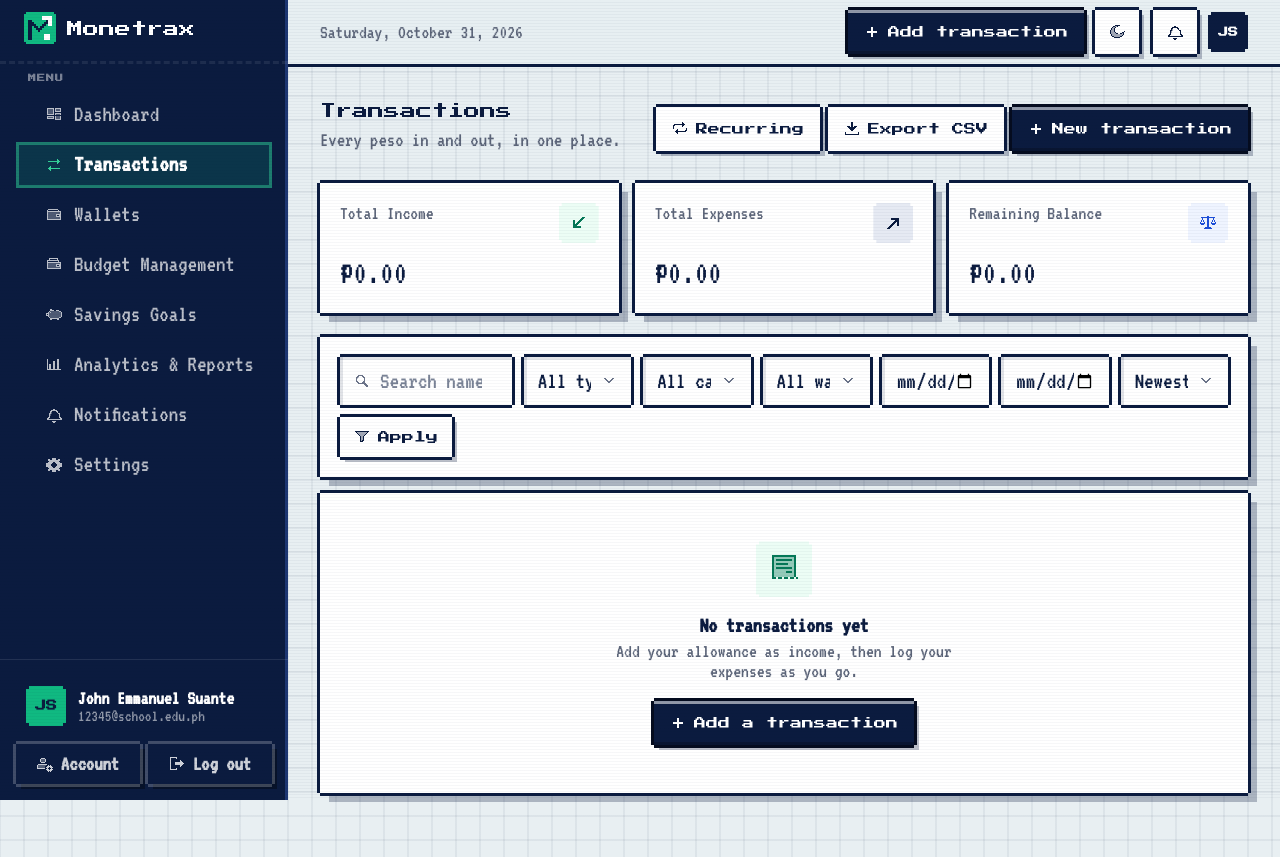
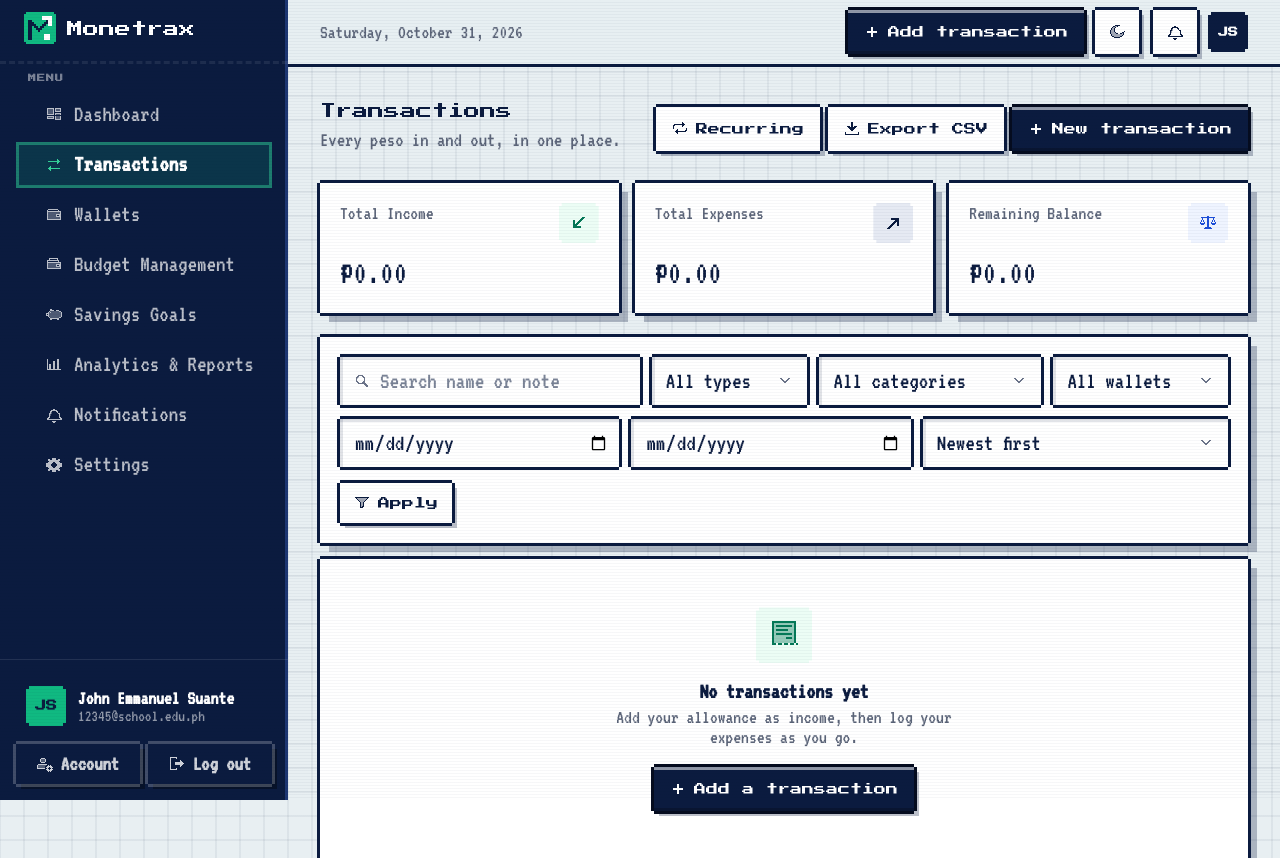
Before and after one commit to DeadByte753/Monetrax, a Flask app: page /transactions/ in a window 1280 px wide. Shown: the top 858 px of the page. Run offline with Flask 3, Linux system fonts and the light colour scheme; a user stored in the database is signed in; some libraries are stand-ins or nearby versions.

Commit message:
fix: prevent transaction filter text clipping

```diff
--- a/static/css/app.css
+++ b/static/css/app.css
@@ -302,3 +302,26 @@ html.dark .mx-sidebar { background: #0C1426; border-right: 1px solid #1C2741; }
 .mx-month-pick { display: flex; flex-wrap: wrap; align-items: flex-end; gap: 12px; }
 /* Long button labels may wrap instead of overflowing narrow cards */
 .mx-btn-wrap { white-space: normal; text-align: center; max-width: 100%; }
+
+/* Transaction filters: wrap by content instead of a fixed 7-column grid that squeezed selects below their text.
+   --fw is the longest value in ch (monospaced VT323), measured at the controls' own font size. */
+.mx-filters { display: flex; flex-wrap: wrap; gap: 14px 12px; font-family: var(--f-body, inherit); font-size: 17px; }
+.mx-filter {
+  /* text + 14px left padding + 40px caret lane + 3px pixel outline on each side */
+  --fw-box: calc(var(--fw, 10ch) + 60px);
+  flex: 1 1 var(--fw-box); min-width: min(100%, var(--fw-box)); box-sizing: border-box;
+}
+.mx-filter.is-search { --fw-box: calc(var(--fw) + 60px); flex-grow: 3; }
+.mx-filter.is-date { --fw-box: calc(var(--fw) + 72px); } /* date text + calendar button */
+.mx-filters .mx-control { box-sizing: border-box; width: 100%; min-width: 0; white-space: nowrap; }
+.mx-filters .mx-select { text-overflow: ellipsis; overflow: hidden; }
+.mx-filters input[type="date"] { padding-right: 10px; }
+.mx-filters input[type="date"]::-webkit-calendar-picker-indicator { flex: none; margin-left: 6px; cursor: pointer; }
+.mx-filter-actions { display: flex; flex-wrap: wrap; align-items: center; gap: 12px 16px; margin-top: 16px; }
+.mx-filter-summary { margin-left: auto; }
+@media (max-width: 639px) {
+  .mx-filter { flex-basis: 100%; }            /* phones: one field per row */
+  .mx-filter-summary { margin-left: 0; flex-basis: 100%; }
+}
+.mx-filters input[type="search"] { -webkit-appearance: none; appearance: none; }
+.mx-filters input[type="search"]::-webkit-search-decoration { display: none; }
--- a/templates/transactions/index.html
+++ b/templates/transactions/index.html
@@ -15,13 +15,16 @@
 </section>
 
 <form method="get" class="mx-card mt-6 p-4 sm:p-5" data-autosubmit role="search" aria-label="Filter transactions">
-  <div class="grid grid-cols-1 gap-3 md:grid-cols-2 xl:grid-cols-[minmax(0,1.6fr)_repeat(6,minmax(0,1fr))]">
-    <div class="relative">
+  {# Each field's minimum width is its longest option in ch (VT323 is monospaced), so nothing clips. #}
+  {% set cat_ch = ([14] + categories|map(attribute='name')|map('length')|list)|max %}
+  {% set wal_ch = ([11] + wallets|map(attribute='name')|map('length')|map('int')|list)|max + (9 if wallets|selectattr('archived')|list else 0) %}
+  <div class="mx-filters">
+    <div class="mx-filter is-search relative" style="--fw: 22ch">
       <label for="q" class="sr-only">Search</label>
       <i data-lucide="search" class="mx-search-icon" aria-hidden="true"></i>
       <input id="q" type="search" name="q" value="{{ f.q }}" placeholder="Search name or note" class="mx-control has-prefix">
     </div>
-    <div class="relative">
+    <div class="mx-filter relative" style="--fw: 9ch">
       <label for="type" class="sr-only">Type</label>
       <select id="type" name="type" class="mx-control mx-select">
         <option value="">All types</option>
@@ -30,7 +33,7 @@
       </select>
       <i data-lucide="chevron-down" class="mx-select-caret" aria-hidden="true"></i>
     </div>
-    <div class="relative">
+    <div class="mx-filter relative" style="--fw: {{ cat_ch }}ch">
       <label for="category" class="sr-only">Category</label>
       <select id="category" name="category" class="mx-control mx-select">
         <option value="">All categories</option>
@@ -44,7 +47,7 @@
       </select>
       <i data-lucide="chevron-down" class="mx-select-caret" aria-hidden="true"></i>
     </div>
-    <div class="relative">
+    <div class="mx-filter relative" style="--fw: {{ wal_ch }}ch">
       <label for="wallet" class="sr-only">Wallet</label>
       <select id="wallet" name="wallet" class="mx-control mx-select">
         <option value="">All wallets</option>
@@ -52,15 +55,15 @@
       </select>
       <i data-lucide="chevron-down" class="mx-select-caret" aria-hidden="true"></i>
     </div>
-    <div>
+    <div class="mx-filter is-date" style="--fw: 10ch">
       <label for="start" class="sr-only">From date</label>
       <input id="start" type="date" name="start" value="{{ f.start.isoformat() if f.start }}" class="mx-control" title="From">
     </div>
-    <div>
+    <div class="mx-filter is-date" style="--fw: 10ch">
       <label for="end" class="sr-only">To date</label>
       <input id="end" type="date" name="end" value="{{ f.end.isoformat() if f.end }}" class="mx-control" title="To">
     </div>
-    <div class="relative">
+    <div class="mx-filter relative" style="--fw: 14ch">
       <label for="sort" class="sr-only">Sort by</label>
       <select id="sort" name="sort" class="mx-control mx-select">
         <option value="date_desc" {% if f.sort == 'date_desc' %}selected{% endif %}>Newest first</option>
@@ -71,11 +74,11 @@
       <i data-lucide="chevron-down" class="mx-select-caret" aria-hidden="true"></i>
     </div>
   </div>
-  <div class="mt-3 flex flex-wrap items-center gap-3">
+  <div class="mx-filter-actions">
     <button type="submit" class="mx-btn-secondary mx-btn-sm"><i data-lucide="filter"></i>Apply</button>
     {% if filtered %}
       <a href="{{ url_for('transactions.index') }}" class="mx-link text-sm">Clear filters</a>
-      <p class="ml-auto text-sm text-ink-500">
+      <p class="mx-filter-summary text-sm text-ink-500">
         {{ total_count }} result{{ 's' if total_count != 1 }} ·
         <span class="text-mint-700">+{{ sums.income|money }}</span> ·
         <span class="text-navy-900">−{{ sums.expense|money }}</span>
```
Also changed, not shown: instance/monetrax.sqlite3.
